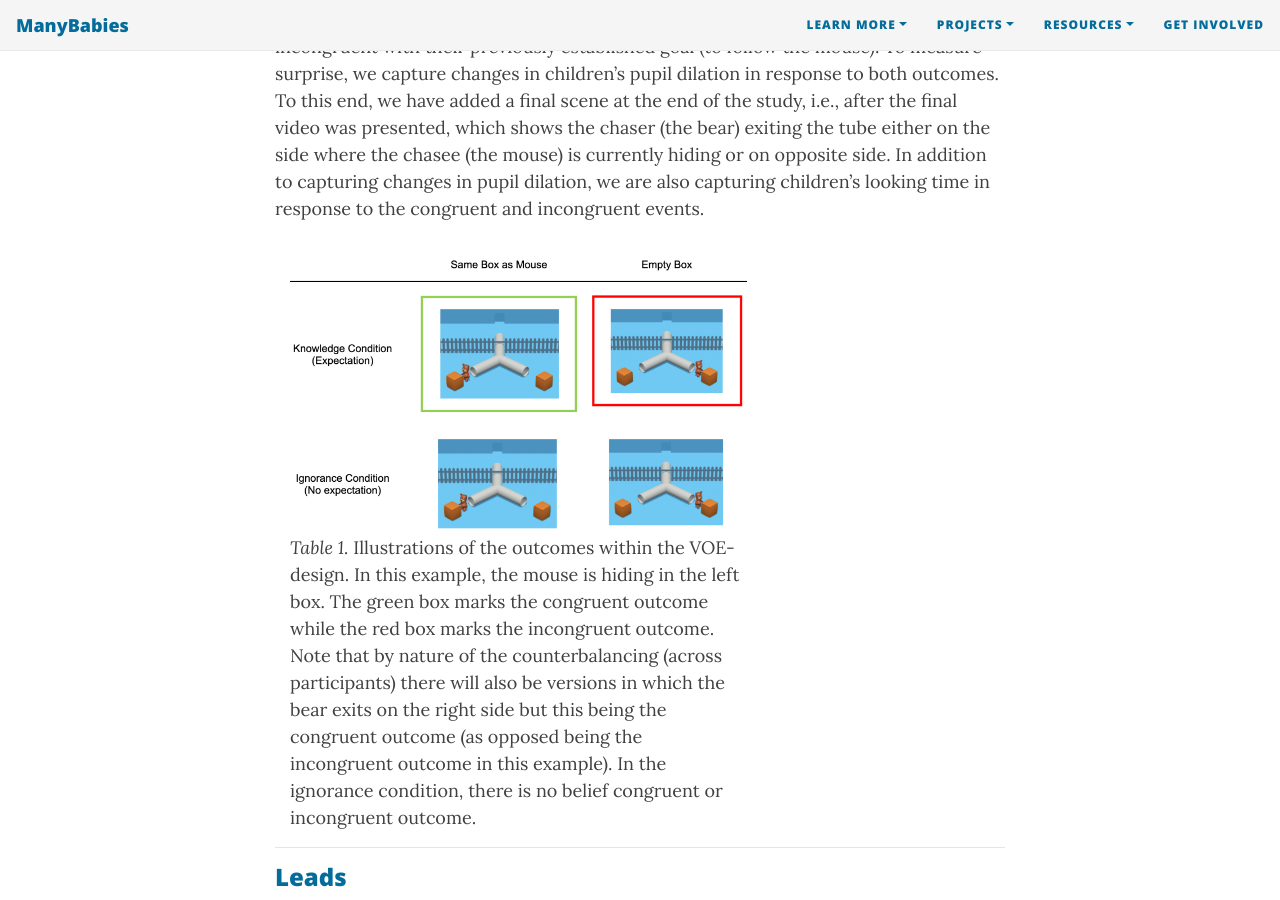
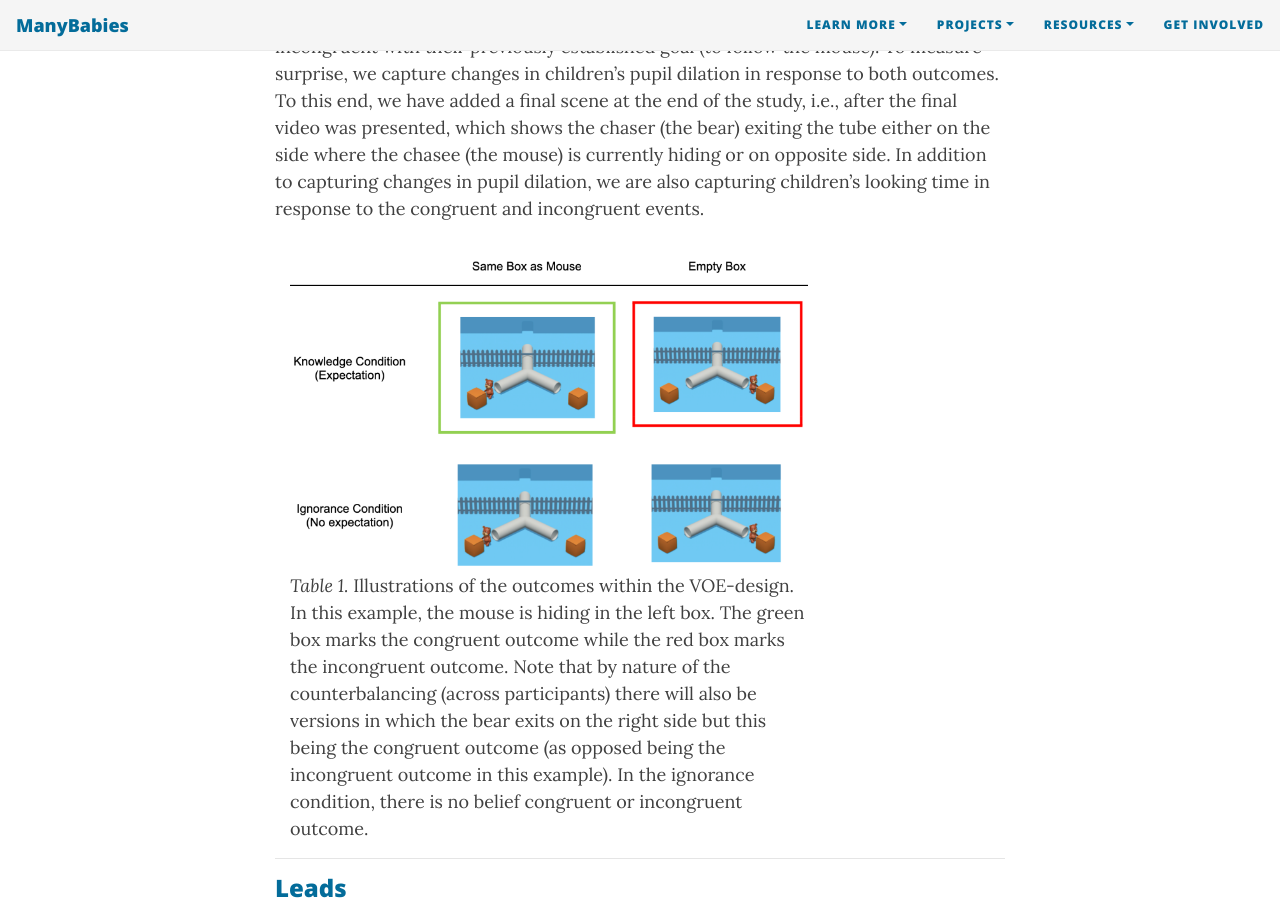
Before and after one commit to manybabies/manybabies.github.io, a Jekyll site: the page built from MB2P.md, in a window 1280 px wide and 900 px high, scrolled down 861 px. Built offline with Jekyll 4.4.1, drawn with Linux system fonts in a browser that asks for light colours; nearby versions of some CDN libraries; some web fonts are replaced.

Commit message:
Update MB2P.md

```diff
--- a/MB2P.md
+++ b/MB2P.md
@@ -13,12 +13,14 @@ The main dependent variable of the MB2 study is children’s anticipatory lookin
 <section>
   <div class="container">
     <div class="row">
-      <div class="col-sm-8" align="center">
+      <div class="col-sm-9" align="center">
       <img src="/assets/img/MB2P_design.png">
       </div>
     </div>
+  </div>
+  <div class="container">
     <div class="row">
-      <div class="col-sm-8" align="left">
+      <div class="col-sm-9" align="left">
       <i>Table 1.</i> Illustrations of the outcomes within the VOE-design. In this example, the mouse is hiding in the left box. The green box marks the congruent outcome while the red box marks the incongruent outcome. Note that by nature of the counterbalancing (across participants) there will also be versions in which the bear exits on the right side but this being the congruent outcome (as opposed being the incongruent outcome in this example). In the ignorance condition, there is no belief congruent or incongruent outcome.
       </div>
     </div>
```
